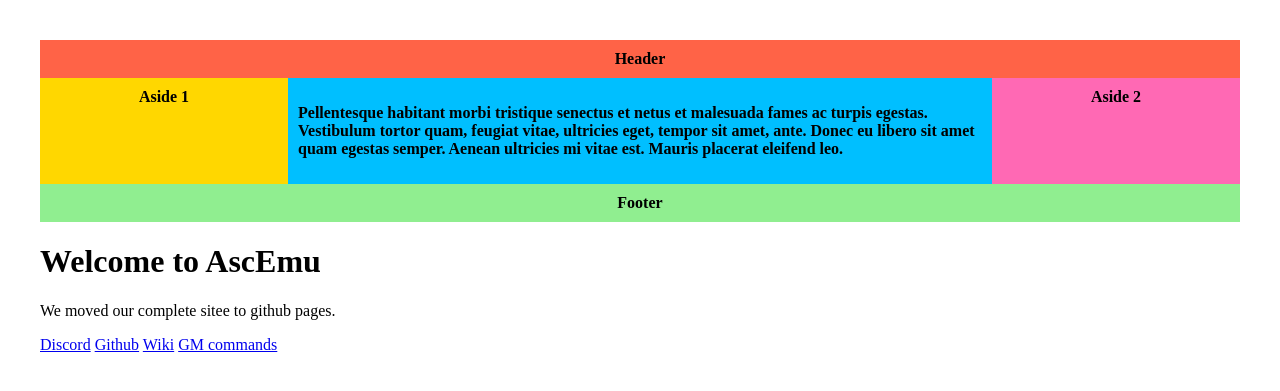
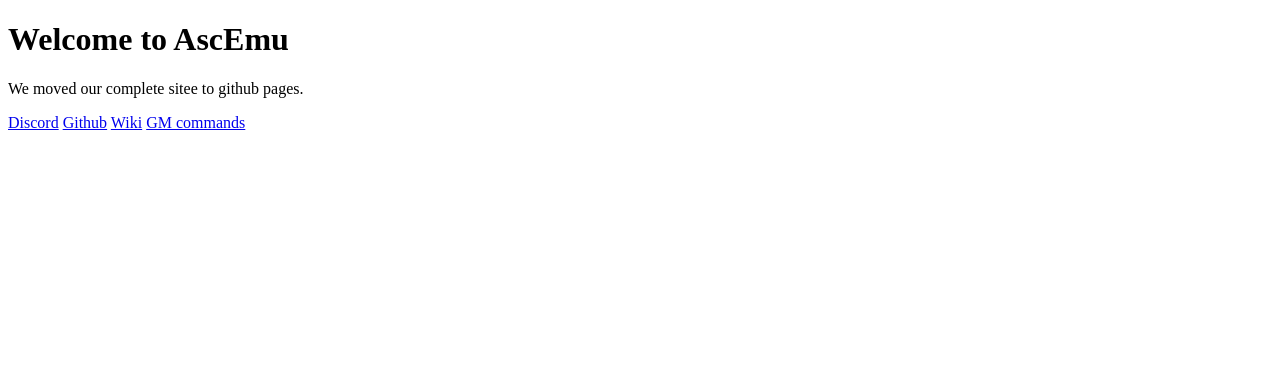
Before and after one commit to schnek/AEsite, a Jekyll site: the page built from index.md, in a window 1280 px wide. Shown: the top 391 px of the page. Built offline with Jekyll 4.4.1, drawn with Linux system fonts in a browser that asks for light colours; a script that is not in the unit is left out.

Commit message:
Revert "4"
This reverts commit d18c6a296f64b04d123a0af5898d38e499700851.

```diff
--- a/_layouts/default.html
+++ b/_layouts/default.html
@@ -8,25 +8,6 @@
     <link rel="stylesheet" href="css/aestyle.css">
     <link rel="shortcut icon" type="image/x-icon" href="images/favicon.ico">
 </head>
-<div class="wrapper">
-  <header class="header">Header</header>
-  <article class="main">
-    <p>Pellentesque habitant morbi tristique senectus et netus et malesuada fames ac turpis egestas. Vestibulum tortor quam, feugiat vitae, ultricies eget, tempor sit amet, ante. Donec eu libero sit amet quam egestas semper. Aenean ultricies mi vitae est. Mauris placerat eleifend leo.</p>
-  </article>
-  <aside class="aside aside-1">Aside 1</aside>
-  <aside class="aside aside-2">Aside 2</aside>
-  <footer class="footer">Footer</footer>
-</div>
-
-
-
-
-
-
-
-
-
-
 <body>
     <div id="content">
         <div class="topnav">
--- a/css/aestyle.css
+++ b/css/aestyle.css
@@ -1,48 +1,51 @@
-.wrapper {
-  display: flex;
-  flex-flow: row wrap;
-  font-weight: bold;
-  text-align: center;
+/* ---------------------------------------------------
+    Content
+----------------------------------------------------- */
+#content {
+    width: 100%;
 }
 
-.wrapper > * {
-  padding: 10px;
-  flex: 1 100%;
+#content {
+    width: 100%
 }
 
-.header {
-  background: tomato;
+/* ---------------------------------------------------
+    img overwrite bootstrap default
+----------------------------------------------------- */
+img {
+    vertical-align: bottom;
 }
 
-.footer {
-  background: lightgreen;
+/* ---------------------------------------------------
+    p styles
+----------------------------------------------------- */
+p.error, p.warning, p.info, p.success {
+    border-left: 5px solid #000;
+    padding: 3px 5px;
+    margin-left: -10px;
+    background-color: #fbfbfb;
 }
 
-.main {
-  text-align: left;
-  background: deepskyblue;
+p.error {
+    border-color: #ff3022;
 }
 
-.aside-1 {
-  background: gold;
+p.warning {
+    border-color: #ffe722;
 }
 
-.aside-2 {
-  background: hotpink;
+p.info {
+    border-color: #22d3ff;
 }
 
-@media all and (min-width: 600px) {
-  .aside { flex: 1 0 0; }
+p.success {
+    border-color: #14ec28;
 }
 
-@media all and (min-width: 800px) {
-  .main    { flex: 3 0px; }
-  .aside-1 { order: 1; }
-  .main    { order: 2; }
-  .aside-2 { order: 3; }
-  .footer  { order: 4; }
+/* ---------------------------------------------------
+    tables
+----------------------------------------------------- */
+table th, table td {
+    padding: 6px 13px;
+    border: 1px solid #dfe2e5;
 }
-
-body {
-  padding: 2em;
-}
```
